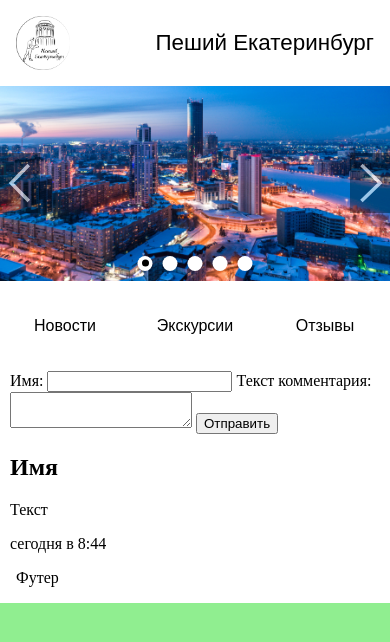
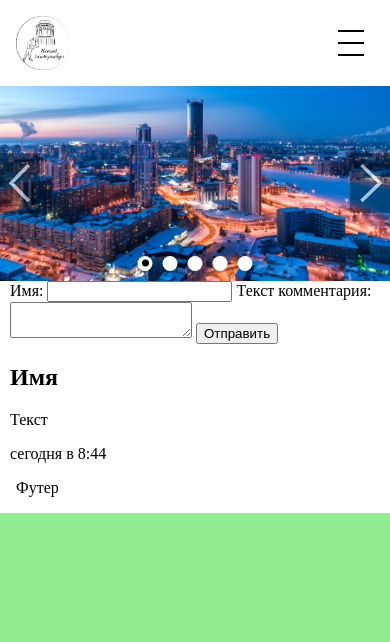
Before and after one commit to masterworgen/ekb_excursion, a Django app: page /feedback/ in a window 390 px wide. Shown: the top 642 px of the page. Run offline with Django 3.2, Linux system fonts and the light colour scheme.

Commit message:
Сделал меню

```diff
--- a/static/css/styles.css
+++ b/static/css/styles.css
@@ -14,20 +14,86 @@
 }
 
 .header {
+    padding: 16px;
     display: flex;
     align-items: center;
     justify-content: space-between;
-    padding: 16px;
+}
+
+.header-main {
+    width: 15%;
 }
 
 .header__logo {
-    width: 15%;
+    flex-shrink: 0;
+    flex-grow: 0;
     max-width: 100px;
 }
 
-.header__title {
-    font-size: 1.4em;
+.menu-button {
+    display: none;
+    padding: 10px;
+    width: 26px;
+    cursor: pointer;
+    border-radius: 50%;
+    transition: 0.6s border-radius, 0.4s background;
+}
+
+.menu-button:hover {
+    background: seagreen;
+    border-radius: 0;
+}
+
+.menu-button__line {
+    display: block;
+    width: 100%;
+    height: 2px;
+    background: black;
+    transition: 0.4s;
+}
+
+.menu-button:hover .menu-button__line {
+    background: white;
+}
+
+.menu-button__line:not(:first-child) {
+    margin-top: 10px;
+}
+
+.menu {
+    padding: 0;
+    display: flex;
+}
+
+.menu__item {
+    flex-grow: 1;
+    flex-shrink: 1;
+    flex-basis: 1px;
+    text-align: center;
+
     font-family: sans-serif;
+
+    list-style: none;
+    transition: 0.4s;
+}
+
+.menu__item:hover {
+    background: seagreen;
+}
+
+.menu__link {
+    display: block;
+    padding: 20px;
+    box-sizing: border-box;
+    width: 100%;
+
+    color: black;
+    text-decoration: none;
+    transition: 0.4s;
+}
+
+.menu__item:hover .menu__link {
+    color: white;
 }
 
 .footer {
@@ -138,43 +204,6 @@
     background: black;
 }
 
-.menu {
-    padding: 0;
-    display: flex;
-
-}
-
-.menu__item {
-    flex-grow: 1;
-    flex-shrink: 1;
-    flex-basis: 1px;
-    text-align: center;
-
-    font-family: sans-serif;
-
-    list-style: none;
-    transition: 0.4s;
-}
-
-.menu__item:hover {
-    background: seagreen;
-}
-
-.menu__link {
-    display: block;
-    padding: 20px 0;
-    box-sizing: border-box;
-    width: 100%;
-
-    color: black;
-    text-decoration: none;
-    transition: 0.4s;
-}
-
-.menu__item:hover .menu__link {
-    color: white;
-}
-
 .content {
     margin: 0 10px;
 }
@@ -191,3 +220,41 @@
 .new__text {
     margin: 0.5em 0;
 }
+
+@media (max-width: 768px) {
+    .header {
+        display: block;
+    }
+
+    .header__logo {
+        width: 15%;
+    }
+
+    .header-main {
+        display: flex;
+        align-items: center;
+        justify-content: space-between;
+        width: auto;
+    }
+
+    .menu-button {
+        display: block;
+    }
+
+    .menu-container {
+        display: none;
+        overflow: hidden;
+        max-height: 0;
+        transition: 1s max-height;
+    }
+
+    .menu-container_opened {
+        display: block;
+        max-height: 100%;
+    }
+
+    .menu {
+        background: white;
+        flex-direction: column;
+    }
+}
--- a/templates/index.html
+++ b/templates/index.html
@@ -10,8 +10,21 @@
 <body class="page">
     <div class="wrapper">
         <header class="header">
-            <img class="header__logo" src="{% static "img/logo.png" %}" alt="Логотип" width="100">
-            <span class="header__title">Пеший Екатеринбург</span>
+            <div class="header-main">
+                <img class="header__logo" src="{% static "img/logo.png" %}" alt="Логотип" width="100">
+                <div class="menu-button">
+                    <span class="menu-button__line"></span>
+                    <span class="menu-button__line"></span>
+                    <span class="menu-button__line"></span>
+                </div>
+            </div>
+            <nav class="menu-container">
+                <ul class="menu">
+                    <li class="menu__item"><a class="menu__link" href="/news/">Новости</a></li>
+                    <li class="menu__item"><a class="menu__link" href="/excursions/">Экскурсии</a></li>
+                    <li class="menu__item"><a class="menu__link" href="/feedback/">Отзывы</a></li>
+                </ul>
+            </nav>
         </header>
         <div class="slider">
             <div class="slider__slides-container">
@@ -25,13 +38,6 @@
             <div class="slider__button slider__button_next"></div>
             <div class="slider__controls-container"></div>
         </div>
-        <nav>
-            <ul class="menu">
-                <li class="menu__item"><a class="menu__link" href="/news/">Новости</a></li>
-                <li class="menu__item"><a class="menu__link" href="/excursions/">Экскурсии</a></li>
-                <li class="menu__item"><a class="menu__link" href="/feedback/">Отзывы</a></li>
-            </ul>
-        </nav>
         <div class="content">
             {% if template %}
                 {% include template %}
```
Also changed, not shown: static/js/main.js (+47 -34 lines).
